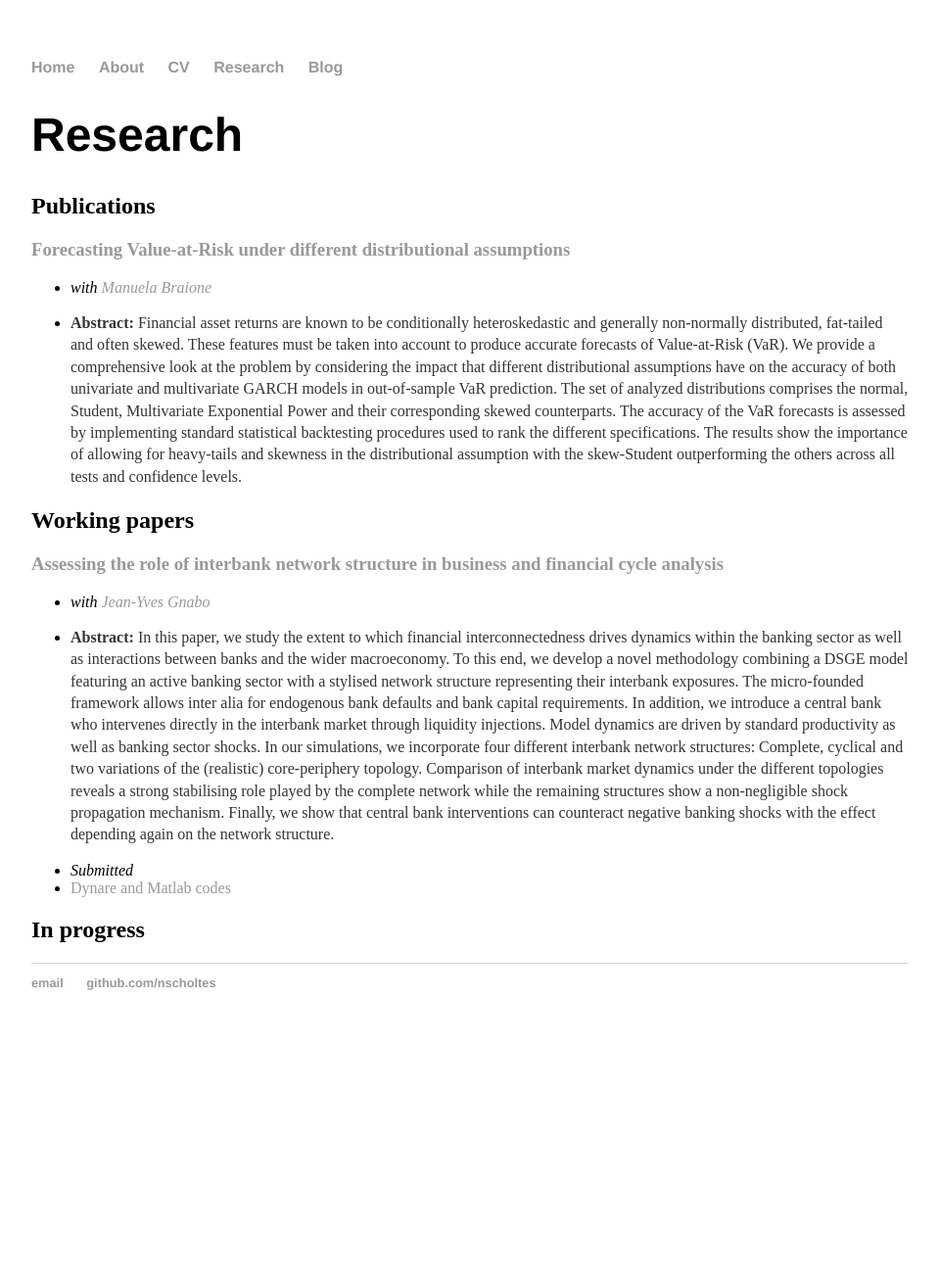
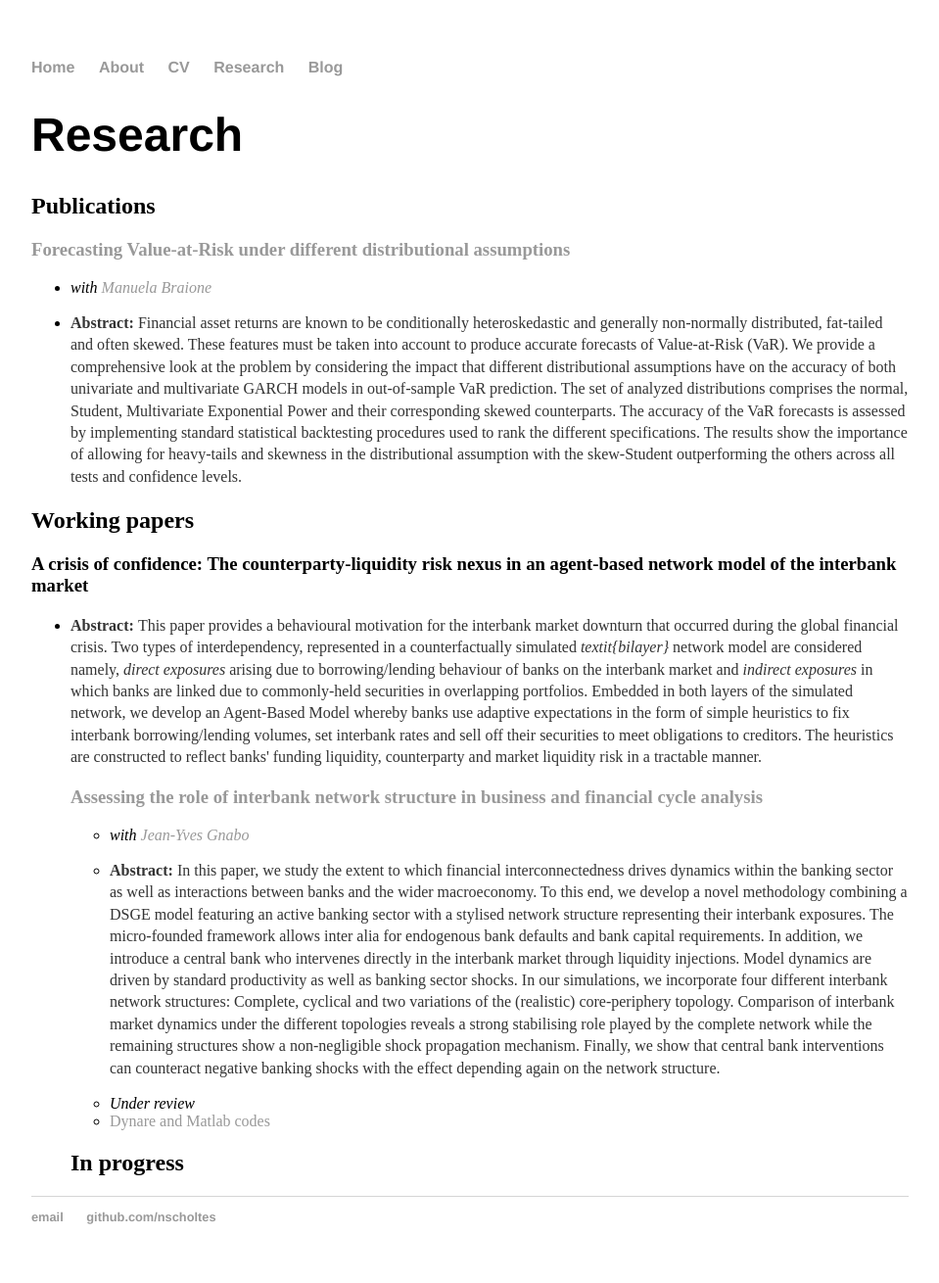
Before and after one commit to nscholtes/nscholtes.github.io, a Jekyll site: the page built from research/research.html, in a window 1280 px wide. Shown: the whole page at 98% size, without its empty margins (160-1119 px from the left). Built offline with Jekyll 4.4.1, drawn with Linux system fonts in a browser that asks for light colours; before the commit the page ends 1071 px from its top, so only the background shows below that.

Commit message:
Update research.html

```diff
--- a/research/research.html
+++ b/research/research.html
@@ -11,11 +11,15 @@ title: Nicolas K. Scholtes
 <li><p><b>Abstract: </b>  Financial asset returns are known to be conditionally heteroskedastic and generally non-normally distributed, fat-tailed and often skewed. These features must be taken into account to produce accurate forecasts of Value-at-Risk (VaR). We provide a comprehensive look at the problem by considering the impact that different distributional assumptions have on the accuracy of both univariate and multivariate GARCH models in out-of-sample VaR prediction. The set of analyzed distributions comprises the normal, Student, Multivariate Exponential Power and their corresponding skewed counterparts. The accuracy of the VaR forecasts is assessed by implementing standard statistical backtesting procedures used to rank the different specifications. The results show the importance of allowing for heavy-tails and skewness in the distributional assumption with the skew-Student outperforming the others across all tests and confidence levels.</p> </li>
 	</ul>
 <h2>Working papers</h2>
+	<h3> A crisis of confidence: The counterparty-liquidity risk nexus in an agent-based network model of the interbank market</h3>
+	<ul>
+		<li><p><b>Abstract: </b> This paper provides a behavioural motivation for the interbank market downturn that occurred during the global financial crisis. Two types of interdependency, represented in a counterfactually simulated <i>textit{bilayer}</i> network model are considered namely, <i>direct exposures</i> arising due to borrowing/lending behaviour of banks on the interbank market and <i>indirect exposures</i> in which banks are linked due to commonly-held securities in overlapping portfolios. Embedded in both layers of the simulated network, we develop an Agent-Based Model whereby banks use adaptive expectations in the form of simple heuristics to fix interbank borrowing/lending volumes, set interbank rates and sell off their securities to meet obligations to creditors. The heuristics are constructed to reflect banks' funding liquidity, counterparty and market liquidity risk in a tractable manner. </p> </li>
+	<!-- Break -->
 	<h3><a href="https://www.nbb.be/doc/ts/publications/wp/wp307en.pdf">Assessing the role of interbank network structure in business and financial cycle analysis</a> </h3>
 	<ul>
 		<li><i>with <a href="https://sites.google.com/site/jygnabo/">Jean-Yves Gnabo</a></i></li>
 <li><p><b>Abstract: </b>  In this paper, we study the extent to which financial interconnectedness drives dynamics within the banking sector as well as interactions between banks and the wider macroeconomy. To this end, we develop a novel methodology combining a DSGE model featuring an active banking sector with a stylised network structure representing their interbank exposures. The micro-founded framework allows inter alia for endogenous bank defaults and bank capital requirements. In addition, we introduce a central bank who intervenes directly in the interbank market through liquidity injections. Model dynamics are driven by standard productivity as well as banking sector shocks. In our simulations, we incorporate four different interbank network structures: Complete, cyclical and two variations of the (realistic) core-periphery topology. Comparison of interbank market dynamics under the different topologies reveals a strong stabilising role played by the complete network while the remaining structures show a non-negligible shock propagation mechanism. Finally, we show that central bank interventions can counteract negative banking shocks with the effect depending again on the network structure.</p> </li>
-		<li><i>Submitted</i></li>
+		<li><i>Under review</i></li>
 		<li><a href="https://github.com/nscholtes/NDSGE">Dynare and Matlab codes</a></li>
 	</ul>
 <h2>In progress</h2>
```
